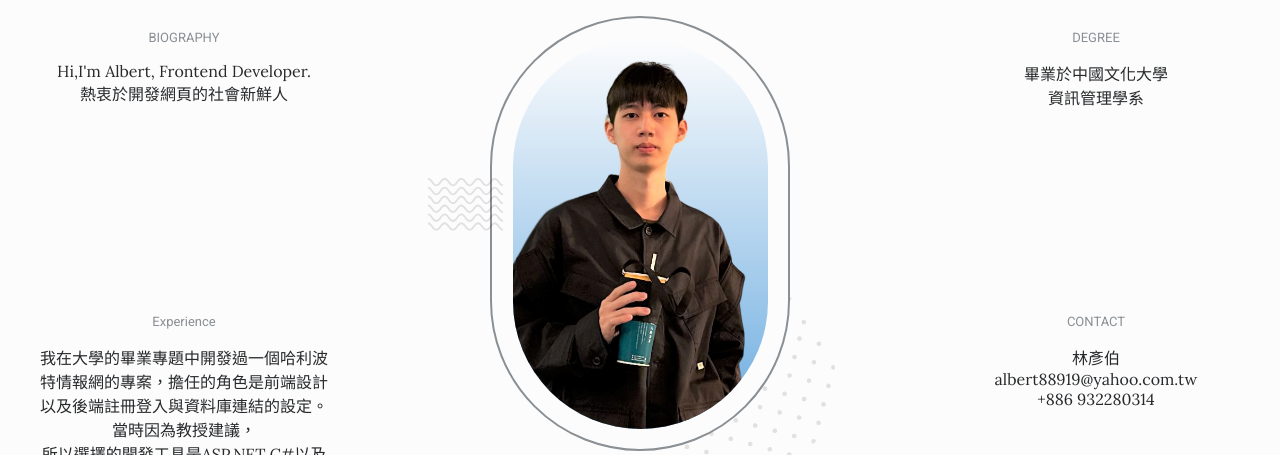
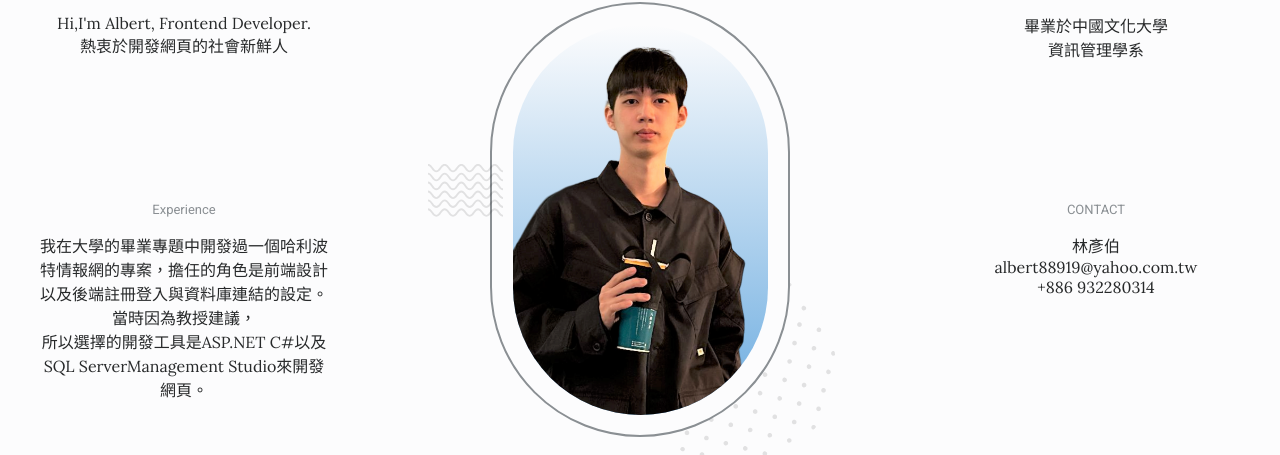
Before and after one commit to AlbertLin0919/Profile, a plain HTML site: page index.html in a window 1280 px wide. Shown: the part 306-761 px from the top of the page. Drawn offline with nearby package versions, Linux system fonts and the light colour scheme.

Commit message:
減少home__info的距離

```diff
--- a/styles/style.scss
+++ b/styles/style.scss
@@ -910,8 +910,7 @@ img {
   }
   .home__info {
     grid-template-rows: repeat(2, 220px);
-    row-gap: 4rem;
-    margin-top: 11rem;
+    margin-top: 8rem;
   }
   .projects__container {
     width: 900px;
```
Also changed, not shown: styles/style.css, 1 other file.
